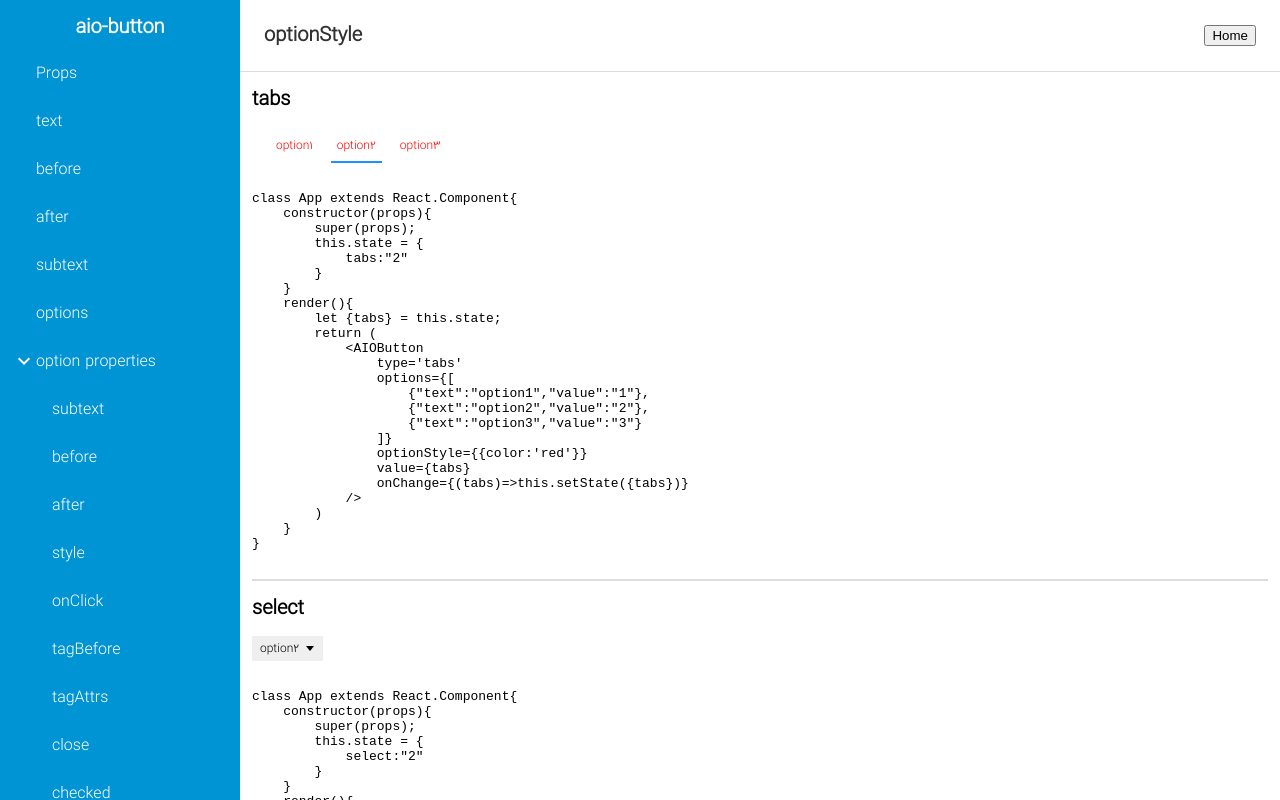
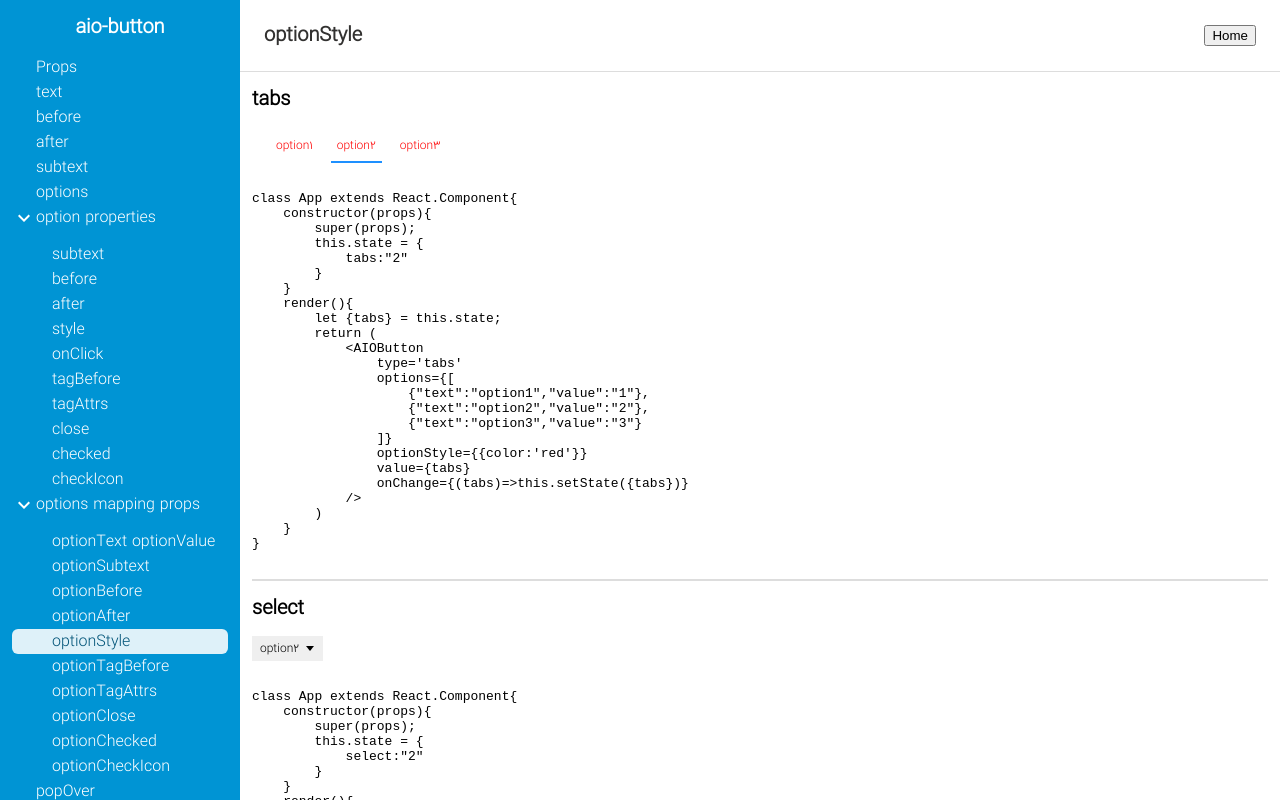
Before and after one commit to mohammadFeiz/aio-components, a React (Create React App) app: page / in a window 1280 px wide. Both pictures are taken after a click on the element "aio-button". Built offline with nearby package versions, Linux system fonts and the light colour scheme; the HTML template or start-up script is replaced by a standard one.

Commit message:
Update react-super-app.js

```diff
--- a/src/npm/react-super-app/react-super-app.js
+++ b/src/npm/react-super-app/react-super-app.js
@@ -131,7 +131,7 @@ export default class ReactSuperApp extends Component {
     }
     items_layout(navs,level){
       return {
-        gap:12,flex:1,scroll:'v',
+        flex:1,scroll:'v',
         column:navs.filter(({show = ()=>true})=>show()).map((o,i)=>{
           if(o.navs){
             let {openDic} = this.state;
@@ -155,7 +155,7 @@ export default class ReactSuperApp extends Component {
       let open = openDic[id] === undefined?true:openDic[id]
       let active = id === navId;
       return {
-        size:36,className:'rsa-navigation-item' + (active?' active':''),attrs:{onClick:()=>navs?this.toggle(id):onChange(id)},
+        className:'rsa-navigation-item' + (active?' active':''),attrs:{onClick:()=>navs?this.toggle(id):onChange(id)},
         row:[
           {size:level * 16},
           {size:24,html:navs?<Icon path={open?mdiChevronDown:(rtl?mdiChevronLeft:mdiChevronRight)} size={1}/>:'',align:'vh'},
```
